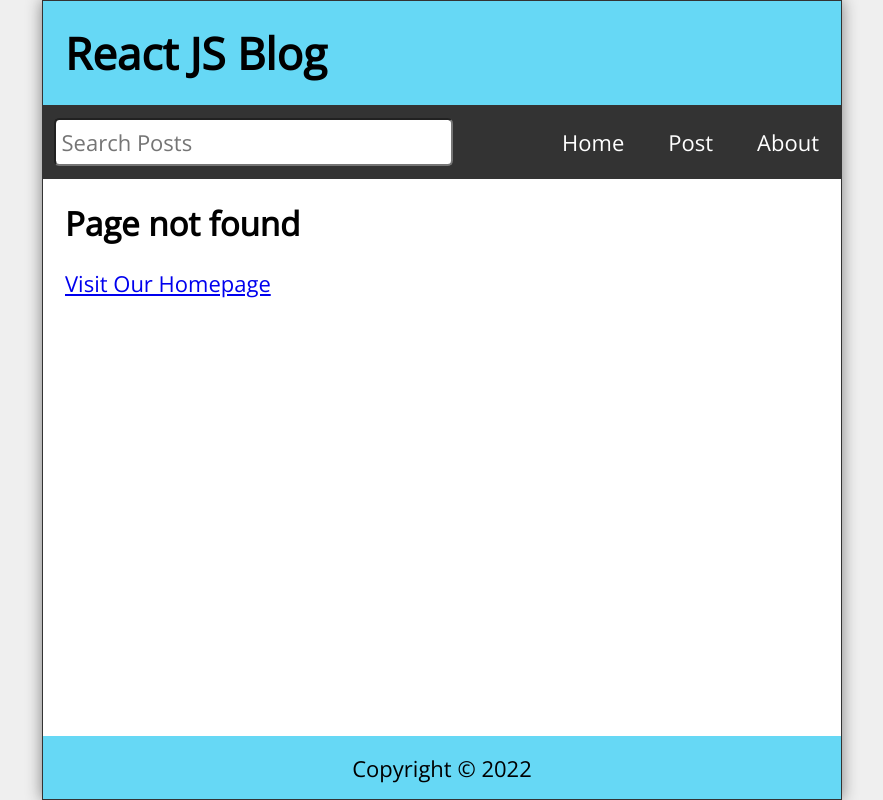
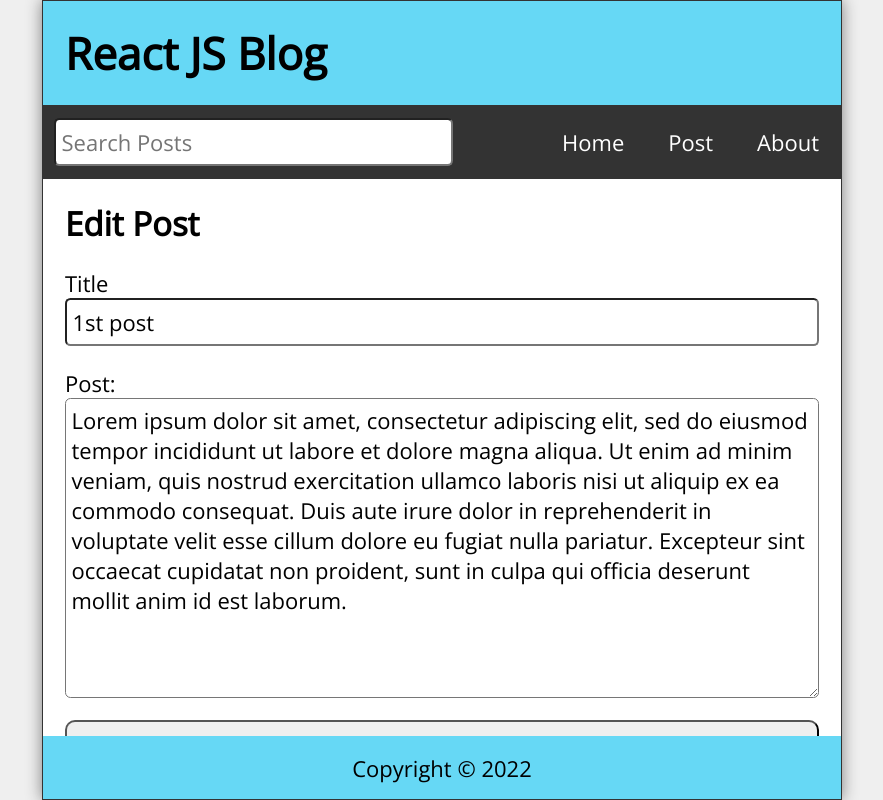
Before and after one commit to spaceotti/react-blog-project, a React (Vite) app: page /edit/1 in a window 1280 px wide. Before the commit this address had no page. Shown: the whole page, without its empty margins (198-1081 px from the left). Built offline with nearby package versions, Linux system fonts and the light colour scheme; data requests are answered from the project's data file.

Commit message:
Added CRUD operations via axios

```diff
--- a/data/db.json
+++ b/data/db.json
@@ -8,9 +8,9 @@
     },
     {
       "id": 2,
-        "title": "Second post",
-        "datetime": "July 16, 2021 11:47:48 AM",
-        "body": "Lorem ipsum dolor sit amet, consectetur adipiscing elit, sed do eiusmod tempor incididunt ut labore et dolore magna aliqua. Ut enim ad minim veniam, quis nostrud exercitation ullamco laboris nisi ut aliquip ex ea commodo consequat. Duis aute irure dolor in reprehenderit in voluptate velit esse cillum dolore eu fugiat nulla pariatur. Excepteur sint occaecat cupidatat non proident, sunt in culpa qui officia deserunt mollit anim id est laborum. two"
+      "title": "Second post updated",
+      "datetime": "July 04, 2022 9:29:35 PM",
+      "body": "Lorem ipsum dolor sit amet, consectetur adipiscing elit, sed do eiusmod tempor incididunt ut labore et dolore magna aliqua. Ut enim ad minim veniam, quis nostrud exercitation ullamco laboris nisi ut aliquip ex ea commodo consequat. Duis aute irure dolor in reprehenderit in voluptate velit esse cillum dolore eu fugiat nulla pariatur. Excepteur sint occaecat cupidatat non proident, sunt in culpa qui officia deserunt mollit anim id est laborum. two, This was updated!"
     },
     {
       "id": 3,
--- a/src/App.jsx
+++ b/src/App.jsx
@@ -3,12 +3,14 @@
 import Footer from "./components/Footer";
 import Home from "./components/Home";
 import NewPost from "./components/NewPost";
+import EditPost from "./components/EditPost";
 import PostPage from "./components/PostPage";
 import About from "./components/About";
 import Missing from "./components/Missing";
 import { Route, Switch, useHistory } from "react-router-dom";
 import { useState, useEffect } from "react";
 import { format } from "date-fns";
+import api from "./api/posts";
 
 function App() {
   const [posts, setPosts] = useState([]);
@@ -16,7 +18,29 @@
   const [searchResults, setSearchResults] = useState([]);
   const [postTitle, setPostTitle] = useState("");
   const [postBody, setPostBody] = useState("");
+  const [editTitle, setEditTitle] = useState("");
+  const [editBody, setEditBody] = useState("");
   const history = useHistory();
+
+  useEffect(() => {
+    const fetchPosts = async () => {
+      try {
+        const response = await api.get("/posts");
+        setPosts(response.data);
+      } catch (err) {
+        if (err.response) {
+          // Not in the 200 response range
+          console.log(err.response.data);
+          console.log(err.response.status);
+          console.log(err.response.headers);
+        } else {
+          console.log(`Error: ${err.message}`);
+        }
+      }
+    };
+
+    fetchPosts();
+  }, []);
 
   useEffect(() => {
     const filteredResults = posts.filter(
@@ -28,21 +52,47 @@
     setSearchResults(filteredResults.reverse());
   }, [posts, search]);
 
-  const handleSubmit = (e) => {
+  const handleSubmit = async (e) => {
     const id = posts.length ? posts.at(-1).id + 1 : 1;
     const datetime = format(new Date(), "MMMM dd, yyyy pp");
     const newPost = { id, title: postTitle, datetime, body: postBody };
-    const allPosts = [...posts, newPost];
+    try {
+      const response = await api.post("./posts", newPost);
+      const allPosts = [...posts, response];
       setPosts(allPosts);
       setPostTitle("");
       setPostBody("");
       history.push("/");
+    } catch (err) {
+      console.log(`Error: ${err.message}`);
+    }
   };
 
-  const handleDelete = (id) => {
+  const handleDelete = async (id) => {
+    try {
+      await api.delete(`/posts/${id}`);
       const postList = posts.filter((post) => post.id !== id);
       setPosts(postList);
       history.push("/");
+    } catch (err) {
+      console.log(`Error: ${err.message}`);
+    }
+  };
+
+  const handleEdit = async (id) => {
+    const datetime = format(new Date(), "MMMM dd, yyyy pp");
+    const updatedPost = { id, title: editTitle, datetime, body: editBody };
+    try {
+      const response = await api.put(`/posts/${id}`, updatedPost);
+      setPosts(
+        posts.map((post) => (post.id === id ? { ...response.data } : post))
+      );
+      setEditTitle("");
+      setEditBody("");
+      history.push("/");
+    } catch (err) {
+      console.log(`Error: ${err.message}`);
+    }
   };
 
   return (
@@ -62,6 +112,16 @@
             handleSubmit={handleSubmit}
           />
         </Route>
+        <Route path="/edit/:id">
+          <EditPost
+            posts={posts}
+            editTitle={editTitle}
+            setEditTitle={setEditTitle}
+            editBody={editBody}
+            setEditBody={setEditBody}
+            handleEdit={handleEdit}
+          />
+        </Route>
         <Route path="/post/:id">
           <PostPage posts={posts} handleDelete={handleDelete} />
         </Route>
--- a/src/api/posts.js
+++ b/src/api/posts.js
@@ -1,5 +1,5 @@
 import axios from "axios";
 
 export default axios.create({
-  baseURL: "https://localhost:3500",
+  baseURL: "http://localhost:3500",
 });
--- /dev/null
+++ b/src/components/EditPost.jsx
@@ -0,0 +1,61 @@
+import React, { useEffect } from "react";
+import { useParams, Link } from "react-router-dom";
+
+const EditPost = ({
+  editTitle,
+  setEditTitle,
+  editBody,
+  setEditBody,
+  handleEdit,
+  posts,
+}) => {
+  const { id } = useParams();
+  const post = posts.find((post) => post.id.toString() === id);
+
+  useEffect(() => {
+    if (post) {
+      setEditTitle(post.title);
+      setEditBody(post.body);
+    }
+  }, [post, setEditBody, setEditTitle]);
+
+  return (
+    <main className="NewPost">
+      {editTitle && (
+        <>
+          <h2>Edit Post</h2>
+          <form className="newPostForm" onSubmit={(e) => e.preventDefault()}>
+            <label htmlFor="postTitle">Title</label>
+            <input
+              type="text"
+              required
+              id="postTitle"
+              value={editTitle}
+              onChange={(e) => setEditTitle(e.target.value)}
+            />
+            <label htmlFor="postBody">Post:</label>
+            <textarea
+              id="postBody"
+              cols="30"
+              rows="10"
+              required
+              value={editBody}
+              onChange={(e) => setEditBody(e.target.value)}
+            ></textarea>
+            <button type="submuit" onClick={() => handleEdit(post.id)}>
+              Edit
+            </button>
+          </form>
+        </>
+      )}
+      {!editTitle && (
+        <>
+          <p>Post not found</p>
+          <Link to="/">Visit Our Homepage</Link>
+        </>
+      )}
+    </main>
+  );
+};
+
+export default EditPost;
--- a/src/components/PostPage.jsx
+++ b/src/components/PostPage.jsx
@@ -12,7 +12,15 @@
             <h2>{post.title}</h2>
             <p className="dateTime">{post.datetime}</p>
             <p className="postBody">{post.body}</p>
-            <button onClick={() => handleDelete(post.id)}>Delete post</button>
+            <Link to={`/edit/${post.id}`}>
+              <button className="editButton">Edit post</button>
+            </Link>
+            <button
+              className="deleteButton"
+              onClick={() => handleDelete(post.id)}
+            >
+              Delete post
+            </button>
           </>
         )}
         {!post && (
--- a/src/index.css
+++ b/src/index.css
@@ -217,10 +217,19 @@
   min-width: 48px;
   border-radius: 0.25rem;
   padding: 0.5rem;
+  margin-right: .5rem;
   font-size: 1rem;
-  background-color: red;
   color: #fff;
   cursor: pointer;
+}
+
+.deleteButton {
+  background-color: red;
+}
+
+.editButton {
+  background-color: #333;
+
 }
 
 .statusMsg {
```
Lines whose indentation alone changed are shown as unchanged.
